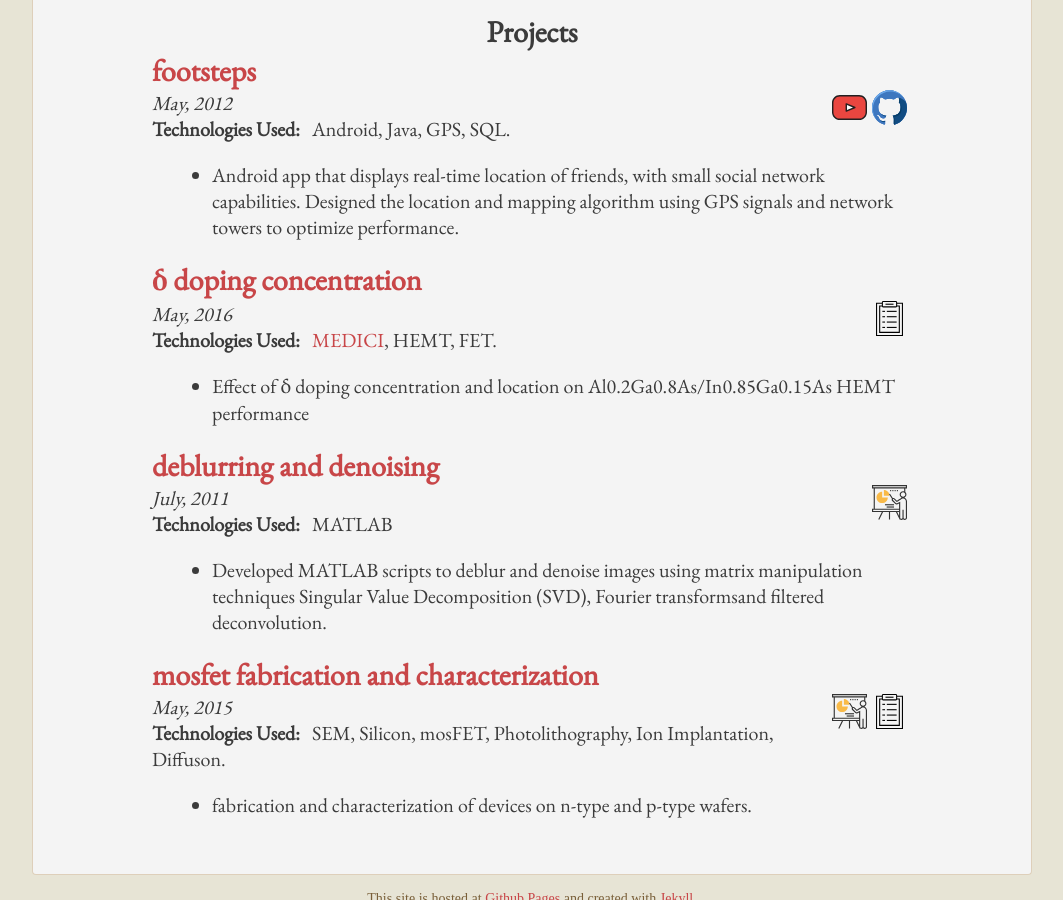
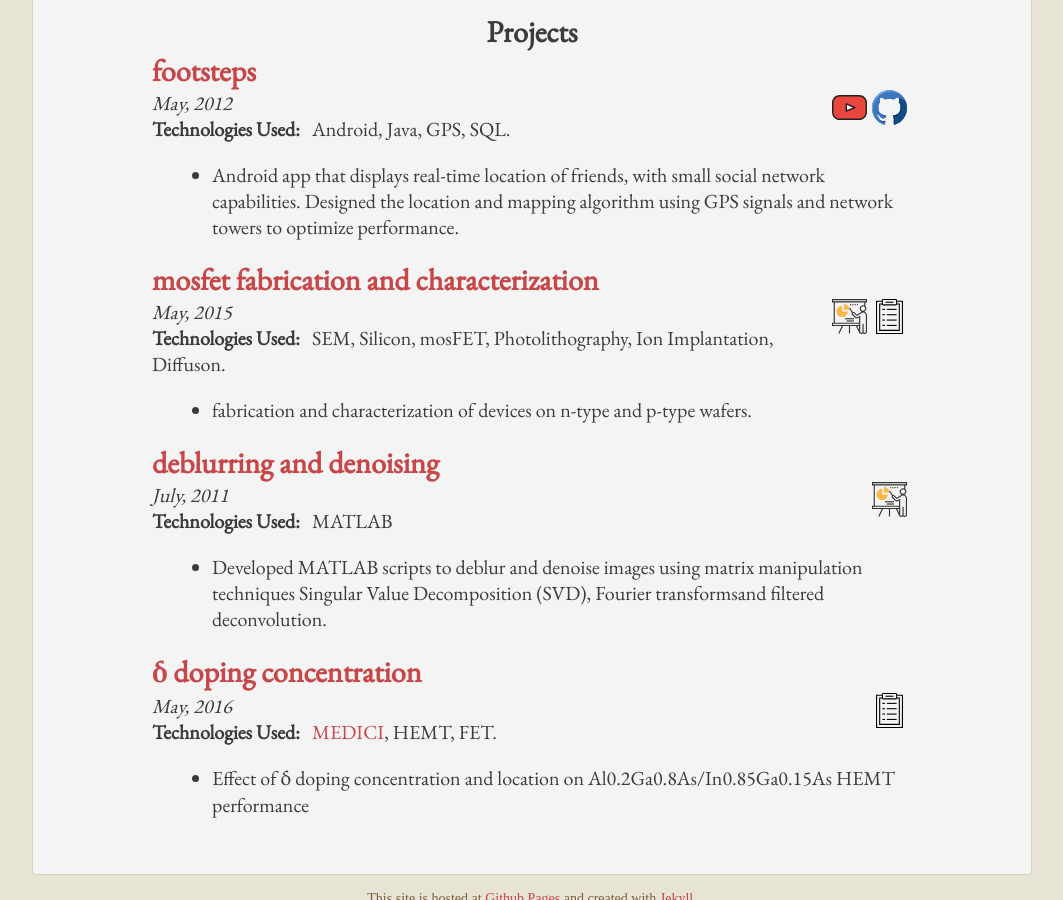
Before and after one commit to toyobaba/toyobaba.github.io, a Jekyll site: the page built from index.html, in a window 1280 px wide and 900 px high, scrolled down 1593 px. Shown: the whole window, without its empty margins (108-1171 px from the left). Built offline with Jekyll 4.4.1, drawn with Linux system fonts in a browser that asks for light colours; part of the change alters nothing that is shown.

```diff
--- a/_config.yml
+++ b/_config.yml
@@ -1,9 +1,16 @@
 title: Welcome to toyobaba's homepage!
 collections:
     projects:
-       sort_by: index
+       order:
+        - palfinder.md
+        - mosfetfab.md
+        - deblurring.md
+        - delta_doping.md
     works:
-       sort_by: index
+       order:
+        - globalfoundries.md
+        - rpi.md
+        - fisk.md
 
 author: Omotoyosi Taiwo
 description: "Small page to display the works I've done"
```
